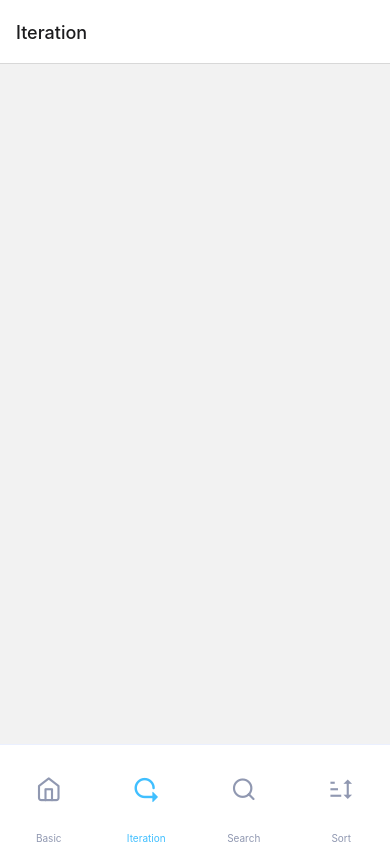
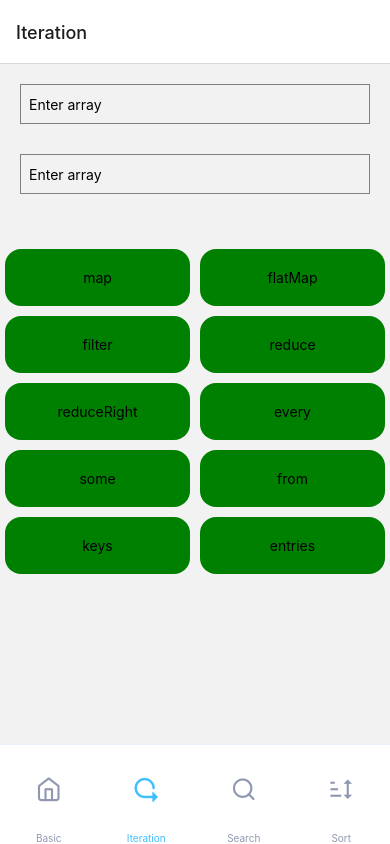
Before and after one commit to Luonh-ec/array-js-methods, a React Native app: screen /Iteration in a window 390 px wide. Built offline with nearby package versions, Linux system fonts and the light colour scheme.

Commit message:
nothing input to array

```diff
--- /dev/null
+++ b/src/components/buttonMethod.tsx
@@ -0,0 +1,38 @@
+import {StyleSheet, Text, TouchableOpacity, View} from 'react-native';
+import React from 'react';
+interface Method {
+  id: string;
+  name: string;
+}
+
+interface ButtonMethodProps {
+  method: Method;
+  onPress?: () => void; // Hàm sự kiện onPress có thể được truyền vào hoặc không
+}
+
+const ButtonMethod: React.FC<ButtonMethodProps> = ({method, onPress}) => {
+  return (
+    <View style={styles.container}>
+      <TouchableOpacity style={styles.button} onPress={onPress}>
+        <Text>{method.name}</Text>
+      </TouchableOpacity>
+    </View>
+  );
+};
+
+export default ButtonMethod;
+
+const styles = StyleSheet.create({
+  container: {
+    margin: 5,
+    flex: 1,
+    justifyContent: 'center',
+  },
+  button: {
+    width: '100%',
+    padding: 20,
+    backgroundColor: 'green',
+    borderRadius: 16,
+    alignItems: 'center',
+  },
+});
--- /dev/null
+++ b/src/components/index.tsx
@@ -0,0 +1 @@
+import ButtonMethod from './buttonMethod';
--- a/src/screens/IterationMethodScreen.tsx
+++ /dev/null
@@ -1,12 +0,0 @@
-import React from 'react';
-import { View } from 'react-native';
-
-function IterationMethodScreen() {
-    return (
-        <View>
-
-        </View>
-    );
-}
-
-export default IterationMethodScreen;
--- a/src/screens/SortMethodScreen.tsx
+++ /dev/null
@@ -1,12 +0,0 @@
-import React from 'react';
-import { View } from 'react-native';
-
-function SortMethodScreen() {
-    return (
-        <View>
-
-        </View>
-    );
-}
-
-export default SortMethodScreen;
--- /dev/null
+++ b/src/screens/iterationMethods/index.tsx
@@ -0,0 +1,85 @@
+import {FlatList, StyleSheet, Text, TextInput, View} from 'react-native';
+import React, {useState} from 'react';
+import ButtonMethod from '../../components/buttonMethod';
+
+const IterationMethodsScreen = () => {
+  const [currentMethod, setcurrentMedthod] = useState('');
+  const [array, setArray] = useState<any[]>([]);
+  const [result, setResult] = useState<any[]>([]);
+
+  const methods = [
+    {
+      id: '1',
+      name: 'map',
+      deps: 'Thực hiện một hàm callback cho mỗi phần tử trong mảng.',
+    },
+    {id: '2', name: 'flatMap'},
+    {id: '3', name: 'filter'},
+    {id: '4', name: 'reduce'},
+    {id: '5', name: 'reduceRight'},
+    {id: '6', name: 'every'},
+    {id: '7', name: 'some'},
+    {id: '8', name: 'from'},
+    {id: '9', name: 'keys'},
+    {id: '10', name: 'entries'},
+  ];
+  const handleArrInput = (value: string) => {
+    const arrString = value.split(',').map(item => item.trim());
+    const numericArray = arrString.flatMap(item =>
+      item.split(' ').map(num => parseFloat(num.trim())),
+    );
+    setArray(numericArray.filter(num => !isNaN(num)));
+  };
+
+  const handleMethodSubmit = () => {
+    setResult(array.map(item => item * 2));
+  };
+
+  console.log(result);
+
+  return (
+    <View style={styles.container}>
+      <View>
+        <TextInput
+          style={styles.input}
+          placeholder="Enter array"
+          onBlur={text => handleArrInput(text.nativeEvent.text)}
+        />
+        <TextInput style={styles.input} placeholder="Enter array" />
+      </View>
+      <View style={styles.result}>
+        <Text>{result}</Text>
+      </View>
+      <View style={styles.list}>
+        <FlatList
+          data={methods}
+          numColumns={2}
+          keyExtractor={item => item.id}
+          renderItem={({item}) => (
+            <ButtonMethod method={item} onPress={handleMethodSubmit} />
+          )}
+        />
+      </View>
+    </View>
+  );
+};
+
+export default IterationMethodsScreen;
+
+const styles = StyleSheet.create({
+  container: {
+    flex: 1,
+  },
+  list: {},
+  input: {
+    margin: 20,
+    height: 40,
+    borderColor: 'gray',
+    borderWidth: 1,
+    marginBottom: 10,
+    paddingHorizontal: 8,
+  },
+  result: {
+    margin: 20,
+  },
+});
--- /dev/null
+++ b/src/screens/sortMethods/index.tsx
@@ -0,0 +1,14 @@
+import {StyleSheet, Text, View} from 'react-native';
+import React from 'react';
+
+const SortMethodScreen = () => {
+  return (
+    <View>
+      <Text>SortMethodScreen</Text>
+    </View>
+  );
+};
+
+export default SortMethodScreen;
+
+const styles = StyleSheet.create({});
```
Also changed, not shown: src/layouts/NavigationBar.tsx (+12 -13 lines), src/screens/BasicMethodScreen.tsx (+2 -6 lines), 1 other file (tests, documents, lock files or other folders).
